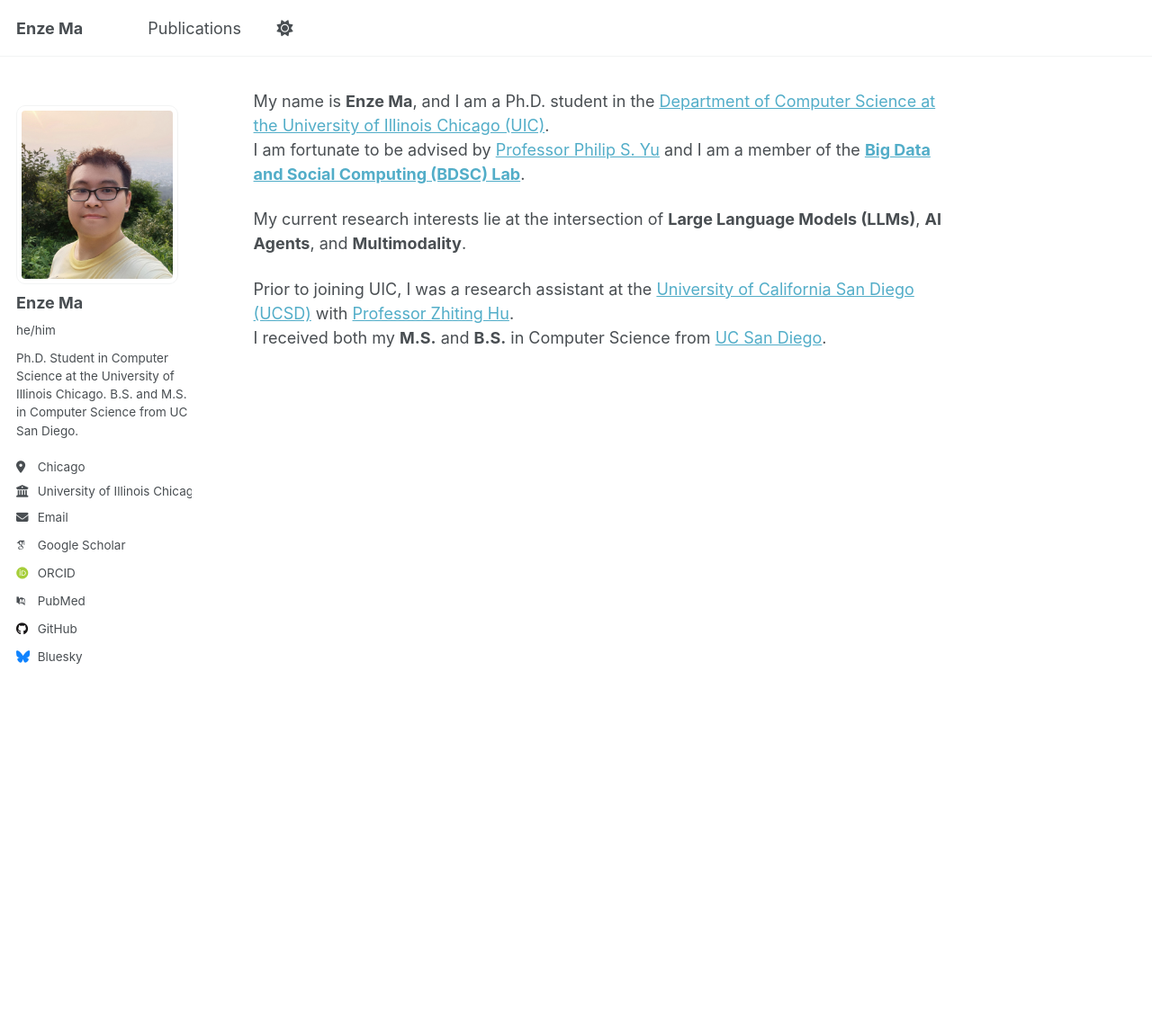
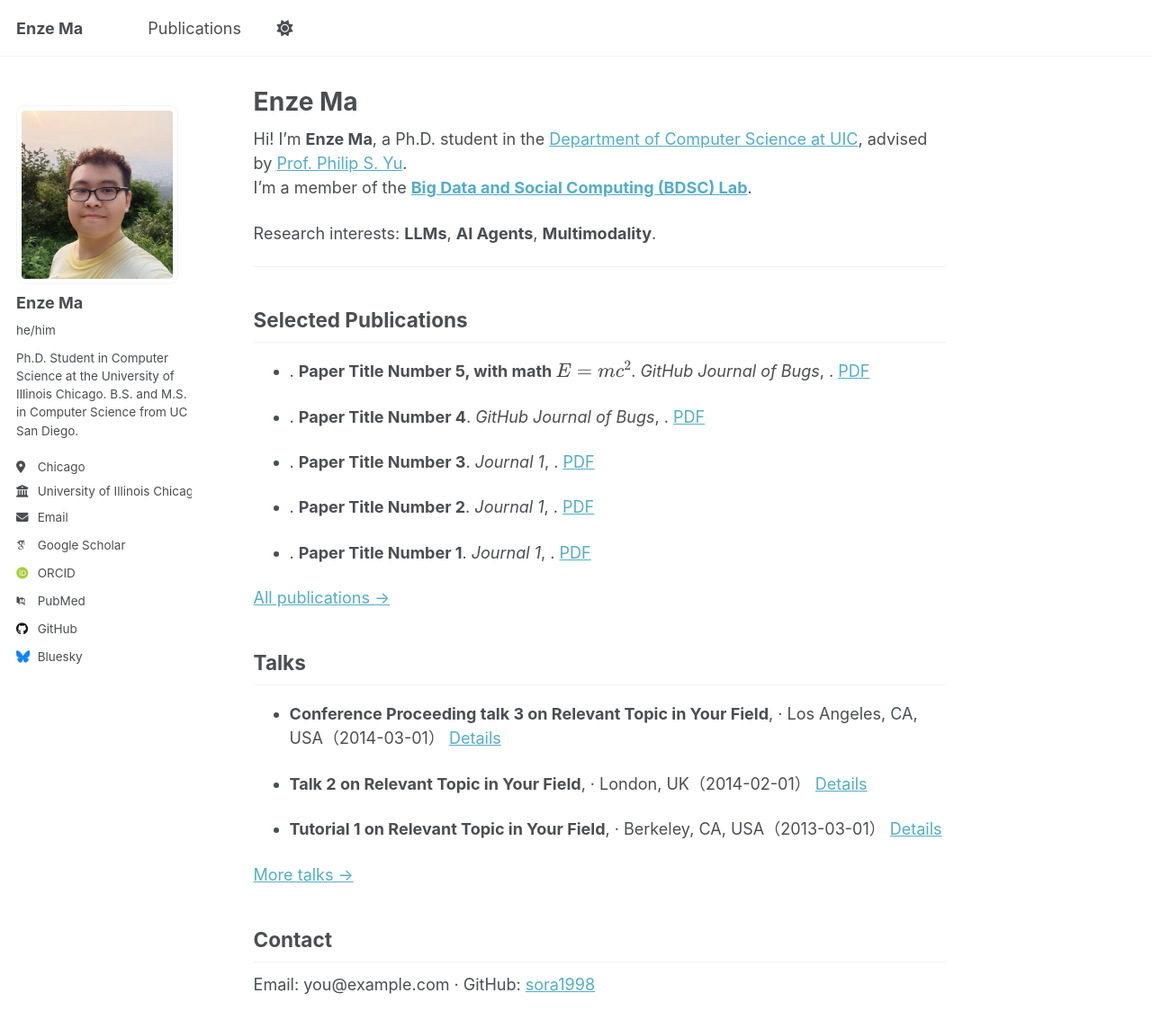
Before and after one commit to sora1998/sora1998.github.io, a Jekyll site: the page built from index.md, in a window 1280 px wide and 1400 px high. Shown: the top 1144 px of the window at 90% size. Built offline with Jekyll 4.4.1, drawn with Linux system fonts in a browser that asks for light colours; some web fonts are replaced; our own code applies the rules of GitHub Pages for plain Markdown files; a script that is not in the unit is left out.

Commit message:
Update index.md

```diff
--- a/index.md
+++ b/index.md
@@ -1,9 +1,33 @@
+---
+layout: single
+title: "Enze Ma"
+permalink: /
+author_profile: true
+classes: wide
+---
 
+Hi! I’m **Enze Ma**, a Ph.D. student in the [Department of Computer Science at UIC](https://cs.uic.edu/), advised by [Prof. Philip S. Yu](https://cs.uic.edu/profiles/philip-yu/).
+I’m a member of the **[Big Data and Social Computing (BDSC) Lab](https://bdsc.lab.uic.edu/)**.
 
-My name is **Enze Ma**, and I am a Ph.D. student in the [Department of Computer Science at the University of Illinois Chicago (UIC)](https://cs.uic.edu/).
-I am fortunate to be advised by [Professor Philip S. Yu](https://cs.uic.edu/profiles/philip-yu/) and I am a member of the **[Big Data and Social Computing (BDSC) Lab](https://bdsc.lab.uic.edu/)**.
+Research interests: **LLMs**, **AI Agents**, **Multimodality**.
 
-My current research interests lie at the intersection of **Large Language Models (LLMs)**, **AI Agents**, and **Multimodality**.
+---
 
-Prior to joining UIC, I was a research assistant at the [University of California San Diego (UCSD)](https://cse.ucsd.edu/) with [Professor Zhiting Hu](https://zhiting.ucsd.edu/).
-I received both my **M.S.** and **B.S.** in Computer Science from [UC San Diego](https://cse.ucsd.edu/).
+## Selected Publications
+{% assign pubs = site.publications | sort: 'year' | reverse %}
+{% for p in pubs limit:5 %}
+- {{ p.authors }}. **{{ p.title }}**. *{{ p.venue }}*, {{ p.year }}.
+  {% if p.paperurl %}[PDF]({{ p.paperurl }}){% endif %}{% if p.code %} · [Code]({{ p.code }}){% endif %}{% if p.doi %} · [DOI]({{ p.doi }}){% endif %}
+{% endfor %}
+[All publications →](/publications/)
+
+## Talks
+{% assign talks = site.talks | sort: 'date' | reverse %}
+{% for t in talks limit:3 %}
+- **{{ t.title }}**, {{ t.event }} · {{ t.location }}（{{ t.date | date: "%Y-%m-%d" }}）
+  {% if t.url %}[Details]({{ t.url }}){% endif %}
+{% endfor %}
+[More talks →](/talks/)
+
+## Contact
+Email: you@example.com · GitHub: [sora1998](https://github.com/sora1998)
```
